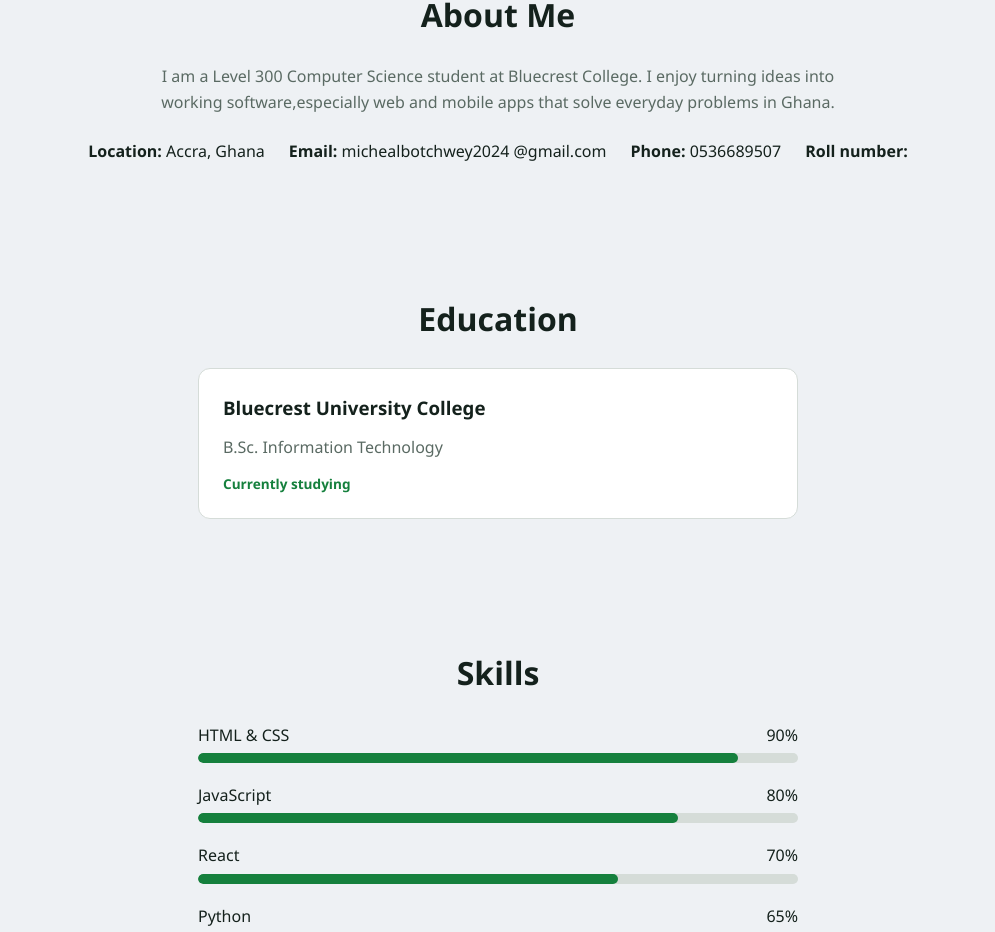
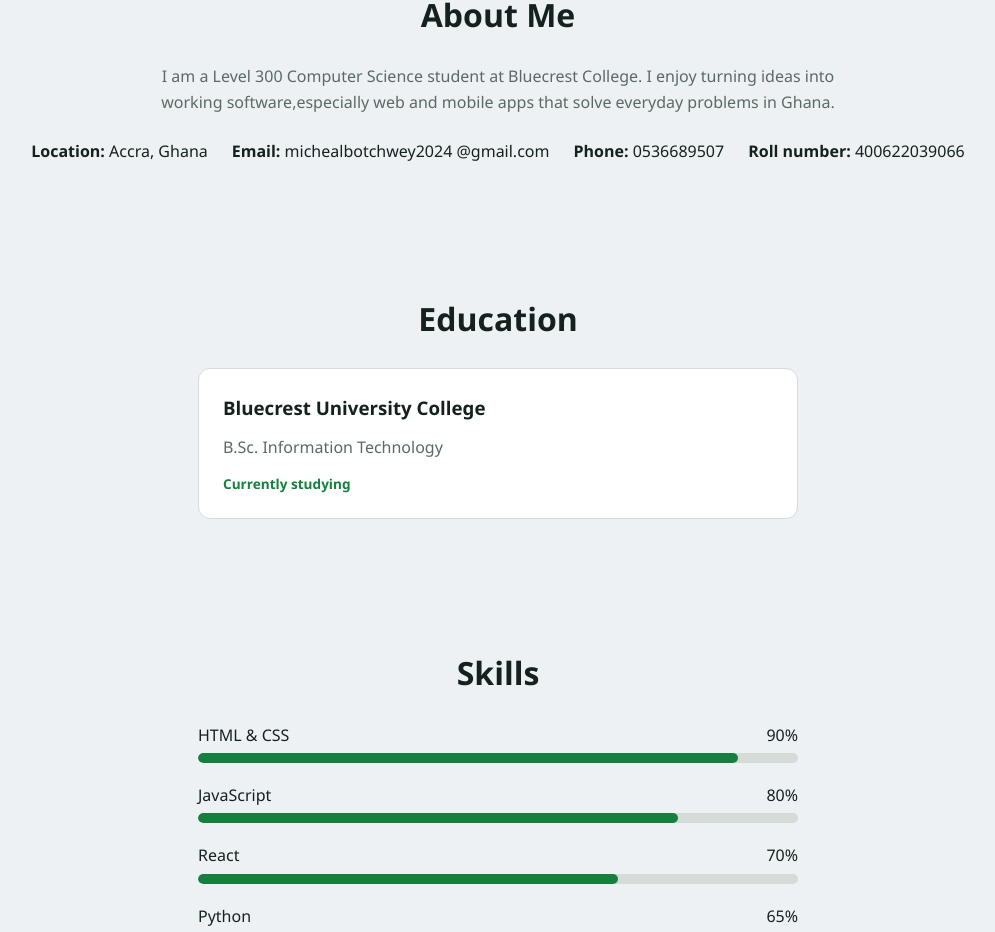
Before and after one commit to michaelbotchwey2024-arch/bit225-Assignment-2-ID-400622039066, a React (Vite) app: page / in a window 1280 px wide. Shown: the part 830-1762 px from the top of the page, without its empty margins (142-1137 px from the left). Built offline with nearby package versions, Linux system fonts and the light colour scheme.

Commit message:
Add roll number to profile data

```diff
--- a/src/data/profile.js
+++ b/src/data/profile.js
@@ -8,6 +8,7 @@ const profile = {
     location: 'Accra, Ghana',
     email: 'michealbotchwey2024 @gmail.com',
     phone: '0536689507',
+    rollnumber:'400622039066',
 
     // path to the CV inside the public folder
     cv: '/Botchwey-Michael-CV.pdf',
```
